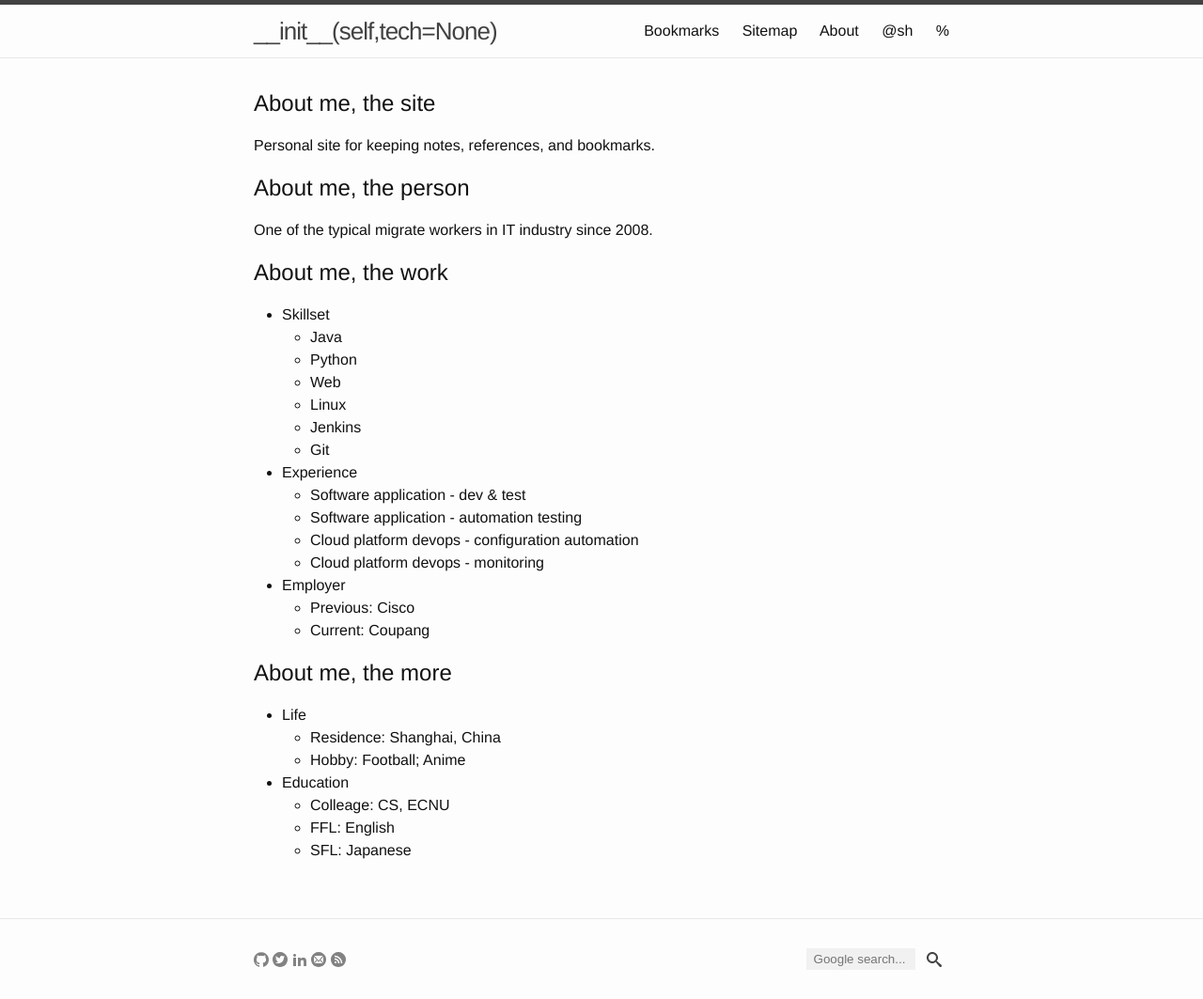
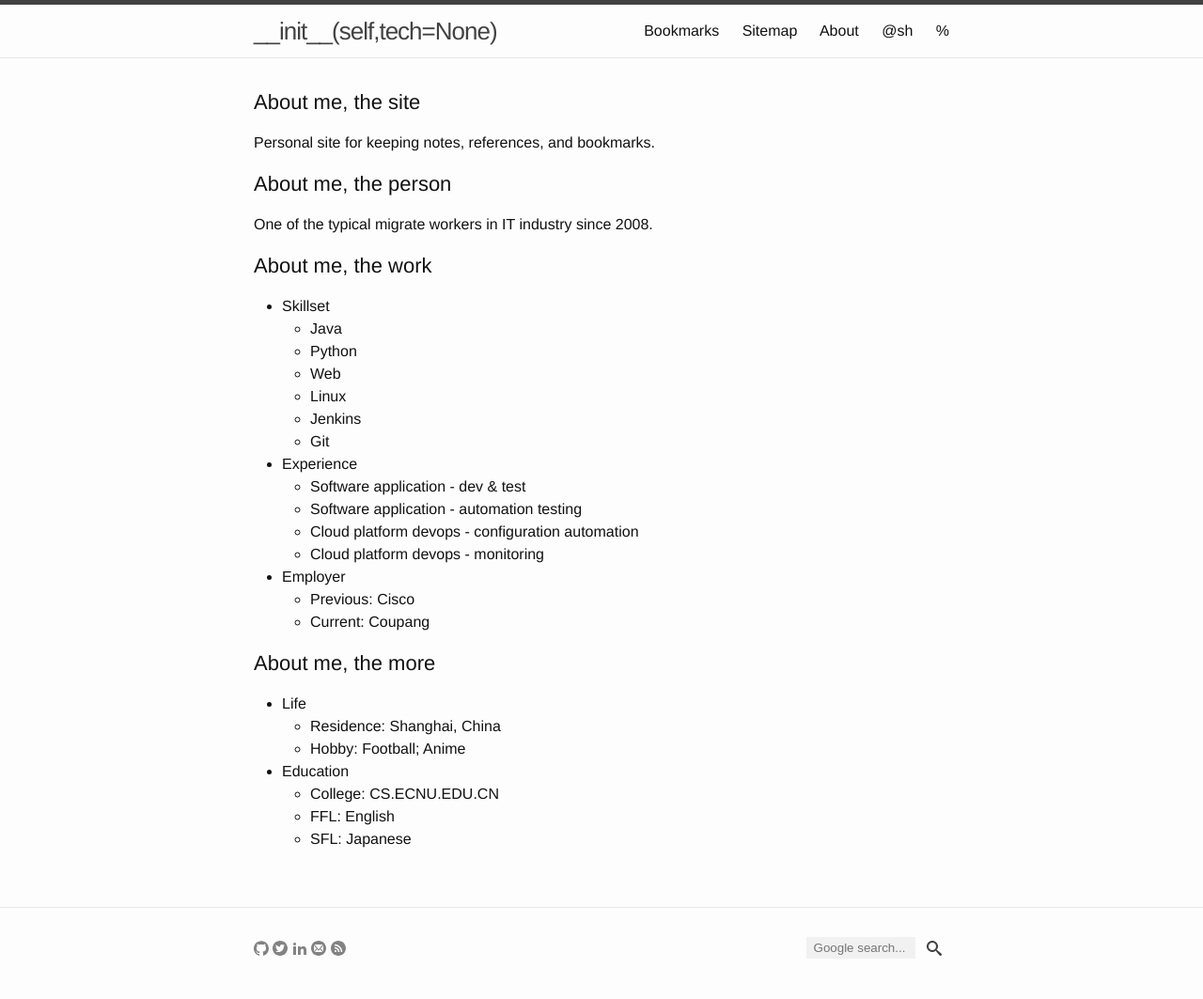
Before and after one commit to yuan-jiang/yuan-jiang.github.io, a Jekyll site: the page built from about.md, in a window 1280 px wide. Shown: the whole page at 94% size. Built offline with Jekyll 4.4.1, drawn with Linux system fonts in a browser that asks for light colours.

Commit message:
Fix a typo

```diff
--- a/about.md
+++ b/about.md
@@ -4,13 +4,13 @@ title: About
 permalink: /about/
 ---
 
-# About me, the site
+## About me, the site
 Personal site for keeping notes, references, and bookmarks.
 
-# About me, the person
+## About me, the person
 One of the typical migrate workers in IT industry since 2008.
 
-# About me, the work
+## About me, the work
 - Skillset
     + Java
     + Python
@@ -27,11 +27,11 @@ One of the typical migrate workers in IT industry since 2008.
     + Previous: Cisco
     + Current: Coupang
 
-# About me, the more
+## About me, the more
 - Life
     + Residence: Shanghai, China
     + Hobby: Football; Anime
 - Education
-    + Colleage: CS, ECNU
+    + College: CS.ECNU.EDU.CN
     + FFL: English
     + SFL: Japanese
```
